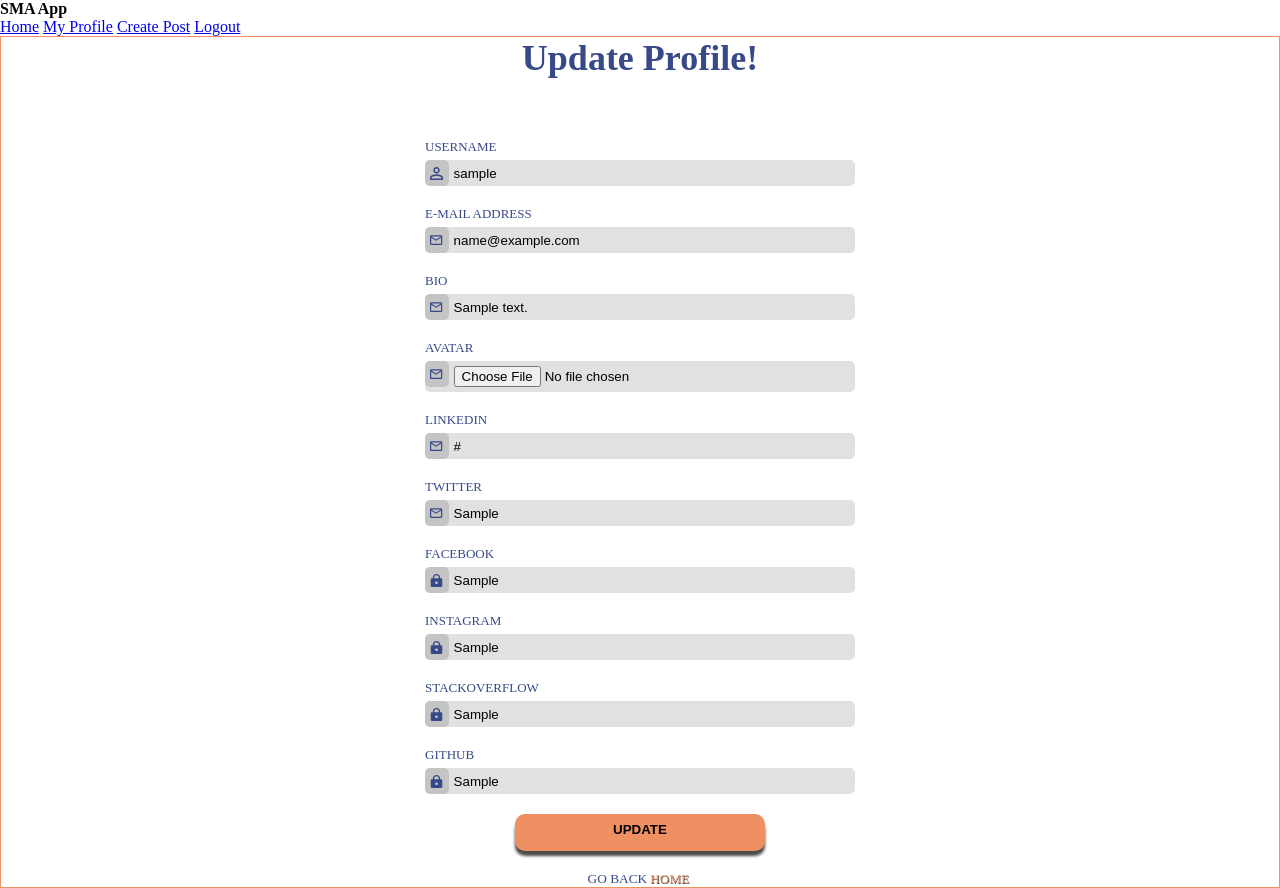
After one commit to reskillamericans/SMA-Team-3, a Django app: page /post/update-profile/ in a window 1280 px wide. The commit adds this page. Run offline with Django 3.2, Linux system fonts and the light colour scheme; a user stored in the database is signed in; tables that the repository leaves empty hold one stand-in row (values such as "Sample post").

Commit message:
Implementation of the user profile function including updating the user socials

```diff
--- a/authentication/models.py
+++ b/authentication/models.py
@@ -46,11 +46,12 @@ class UserSocials(models.Model):
     def __str__(self):
         return str(self.user_id)
 
+
 class Followers(models.Model):
     user_id = models.OneToOneField(User, on_delete=models.CASCADE)
     follower_id = models.ManyToManyField(User, related_name='follower_id')
-    updated_at =   models.DateTimeField(auto_now=True, null=True, blank=True, editable=False)
-    created_at =   models.DateTimeField(auto_now=True, null=True, blank=True, editable=False)
+    updated_at = models.DateTimeField(auto_now=True, null=True, blank=True, editable=False)
+    created_at = models.DateTimeField(auto_now=True, null=True, blank=True, editable=False)
 
     def __str__(self):
         return str(self.user.username)
--- a/authentication/views.py
+++ b/authentication/views.py
@@ -12,7 +12,7 @@ from django.utils.encoding import force_bytes
 from django.utils.http import urlsafe_base64_encode
 from django.db.models.query_utils import Q
 
-from .models import  User, Followers
+from .models import User, Followers, UserSocials
 from django.contrib.auth.models import auth
 
 
@@ -34,6 +34,7 @@ def register(request):
         if password == confirmpwd:
             try:
                 user = User.objects.get(email=email)
+                print(user)
                 messages.info(request, 'Email is already taken')
                 return redirect('authentication:register')
 
@@ -42,6 +43,8 @@ def register(request):
                                                 last_name=last_name, password=password, bio=bio, phone=phone,
                                                 avatar=avatar, occupation=occupation, company=company)
                 user.save()
+                print(user)
+                user_profile = UserSocials.objects.create(user_id=user)
                 auth.login(request, user, backend='django.contrib.auth.backends.ModelBackend')
                 return redirect('authentication:login')
         elif password == "":
--- a/posts/templates/posts/edit_post.html
+++ b/posts/templates/posts/edit_post.html
@@ -11,7 +11,9 @@
 
               {{ form|crispy }}
             </fieldset>
+{% if post.user_id == user %}
             <div class="form-group">
+
               <button type="submit">Update</button>
 
 
@@ -23,7 +25,7 @@
 
               <input type="submit" value="Delete" />
 
-
+            {% endif %}
           </form>
 
              </div>
--- /dev/null
+++ b/posts/templates/posts/edit_profile.html
@@ -0,0 +1,109 @@
+{% extends 'posts/layout.html' %}{% block content %} {% load static %}
+    <link rel="stylesheet" href="{% static 'css/register.css' %}">
+
+<body id="layout">
+<!-- Main body goes here -------->
+
+            <!--FORM------------>
+        <section class="form-cont">
+            <h1 class="desktop-h1">Update Profile!</h1>
+            <form action="{% url 'posts:update-profile' %}" method="POST" id="sign_form" enctype="multipart/form-data">
+                {% csrf_token %}
+                <div class="form-group">
+                    <label for="pwd">USERNAME</label>
+                          <div class="input-cont">
+                              <div class="img-cont">
+                                  <img src="{% static 'icons/Vector-user.svg' %}" alt="user icon">
+                              </div>
+                               <input type="text" name="username" class="form-control input" value="{{ user_profile.user_id.username }}">
+                          </div>
+                   </div>
+                <div class="form-group">
+                 <label for="pwd">E-MAIL ADDRESS</label>
+                    <div class="input-cont">
+                        <div class="img-cont">
+                            <img src="{% static 'icons/Vector.svg' %}" alt="email icon">
+                        </div>
+                        <input type="email" name="email" class="form-control input" value="{{ user_profile.user_id.email }}">
+                    </div>
+                 </div>
+                <div class="form-group">
+            <label for="pwd">BIO</label>
+                    <div class="input-cont">
+                        <div class="img-cont">
+                            <img src="{% static 'icons/Vector.svg' %}" alt="bio icon">
+                        </div>
+            <input type="text" name="bio" class="form-control" value="{{ user_profile.user_id.bio }}" />
+                    </div>
+          </div>
+      <div class="form-group">
+            <label for="pwd">AVATAR</label>
+                    <div class="input-cont">
+                        <div class="img-cont">
+                            <img src="{% static 'icons/Vector.svg' %}" alt="phone icon">
+                        </div>
+            <input type="file" name="avatar" class="form-control" placeholder="image" accept="image/*" />
+                    </div>
+          </div>
+
+      <div class="form-group">
+            <label for="pwd">LINKEDIN</label>
+                    <div class="input-cont">
+                        <div class="img-cont">
+                            <img src="{% static 'icons/Vector.svg' %}" alt="phone icon">
+                        </div>
+            <input type="text" name="linkedin" class="form-control" value="{{  user_profile.linkedin }}" />
+                    </div>
+          </div>
+
+      <div class="form-group">
+            <label for="pwd">TWITTER</label>
+                    <div class="input-cont">
+                        <div class="img-cont">
+                            <img src="{% static 'icons/Vector.svg' %}" alt="phone icon">
+                        </div>
+            <input type="text" name="twitter" class="form-control" value="{{ user_profile.twitter }}" />
+                    </div>
+          </div>
+
+                <div class="form-group">
+                    <label for="pwd">FACEBOOK</label>
+                    <div class="input-cont">
+                        <div class="img-cont">
+                            <img src="{% static 'icons/Vector2.svg' %}" alt="lock icon">
+                        </div>
+                        <input type="text" name="facebook" class="form-control input"  value="{{ user_profile.facebook }}">
+                    </div>
+                </div>
+                  <div class="form-group">
+                    <label for="pwd">INSTAGRAM</label>
+                    <div class="input-cont">
+                        <div class="img-cont">
+                            <img src="{% static 'icons/Vector2.svg' %}" alt="lock icon">
+                        </div>
+                        <input type="text" name="instagram" class="form-control input"  value="{{ user_profile.instagram }}">
+                    </div>
+                </div>                <div class="form-group">
+                    <label for="pwd">STACKOVERFLOW</label>
+                    <div class="input-cont">
+                        <div class="img-cont">
+                            <img src="{% static 'icons/Vector2.svg' %}" alt="lock icon">
+                        </div>
+                        <input type="text" name="stackoverflow" class="form-control input"  value="{{ user_profile.stackoverflow }}">
+                    </div>
+                </div>                <div class="form-group">
+                    <label for="pwd">GITHUB</label>
+                    <div class="input-cont">
+                        <div class="img-cont">
+                            <img src="{% static 'icons/Vector2.svg' %}" alt="lock icon">
+                        </div>
+                        <input type="text" name="github" class="form-control input"  value="{{ user_profile.github }}">
+                    </div>
+                </div>                  <div class="btn-cont">
+                        <button type="submit" class="log">UPDATE</button>
+                    </div>
+                    <small>GO BACK<a href="{% url 'posts:home' %}" class="text-center">HOME</a></small>
+            </form>
+        </section>
+</body>
+{% endblock %}
--- a/posts/templates/posts/layout.html
+++ b/posts/templates/posts/layout.html
@@ -10,6 +10,7 @@
         <div class="navbar-nav">
           <a class="nav-item nav-link" href="{% url 'posts:home' %}">Home</a>
           {% if user.is_authenticated %}
+            <a class="nav-item nav-link" href="{% url 'posts:my-profile' %}">My Profile</a>
           <a class="nav-item nav-link" href="{% url 'posts:create-post' %}">Create Post</a>
           <a class="nav-item nav-link" href="{% url 'authentication:logout' %}">Logout</a>
           {% endif %}
--- a/posts/urls.py
+++ b/posts/urls.py
@@ -7,6 +7,8 @@ from .views import PostListView
 app_name = 'posts'
 urlpatterns = [
     path('', PostListView.as_view(), name='home'),
+    path('user/', views.users_profile, name='my-profile'),
+    path('update-profile/', views.update_profile, name='update-profile'),
     path('new/', views.create_post, name='create-post'),
     path('<pk>/update', views.update_post, name='update-post'),
     path('update/<int:pk>', views.update_post, name='update-post'),
--- a/posts/views.py
+++ b/posts/views.py
@@ -4,6 +4,7 @@ from django.contrib.auth.decorators import login_required
 from django.contrib.auth.models import User
 from django.shortcuts import render, redirect, get_object_or_404
 from django.views.generic import ListView
+from authentication.models import UserSocials
 
 from .forms import NewPostForm, UpdatePostForm, NewCommentForm
 from .models import Posts, PostLikes, PostComments
@@ -23,6 +24,58 @@ class PostListView(ListView):
             liked = [i for i in Posts.objects.all() if PostLikes.objects.filter(liker_id=self.request.user, post_id=i)]
             context['liked_post'] = liked
         return context
+
+
+@login_required
+def users_profile(request):
+    user = User.objects.get(id=request.user.id)
+    post = Posts.objects.filter(user_id=user)
+    context = {
+        'posts': post
+    }
+    return render(request, 'posts/user_post.html', context)
+
+
+@login_required
+def update_profile(request):
+    user_profile = UserSocials.objects.get(user_id=request.user.id)
+    avatar = request.FILES.get('avatar')
+    if request.method == 'POST':
+        username = request.POST.get('username')
+        email = request.POST.get('email')
+        bio = request.POST.get('bio')
+        linkedin = request.POST.get('linkedin')
+        twitter = request.POST.get('twitter')
+        github = request.POST.get('github')
+        stackoverflow = request.POST.get('stackoverflow')
+        instagram = request.POST.get('instagram')
+        facebook = request.POST.get('facebook')
+
+        try:
+            user_profile.user_id.username = username
+            user_profile.user_id.email = email
+            user_profile.user_id.bio = bio
+            user_profile.user_id.avatar = avatar
+            user_profile.linkedin = linkedin
+            user_profile.twitter = twitter
+            user_profile.github = github
+            user_profile.stackoverflow = stackoverflow
+            user_profile.instagram = instagram
+            user_profile.facebook = facebook
+            user_profile.user_id.save()
+            user_profile.save()
+            messages.success(request, f'Profile Updated!')
+            return redirect('posts:my-profile')
+
+        except UserSocials.DoesNotExist:
+            messages.error('User not found!')
+
+    context = {
+        'user_profile': user_profile,
+        'user_profile.user_id': user_profile.user_id
+    }
+
+    return render(request, 'posts/edit_profile.html', context)
 
 
 @login_required
```
Also changed, not shown: posts/templates/posts/user_post.html (added, +44 -0 lines), static/assets/html/login-in.html (added, +93 -0 lines), static/assets/html/register.html (added, +122 -0 lines).
